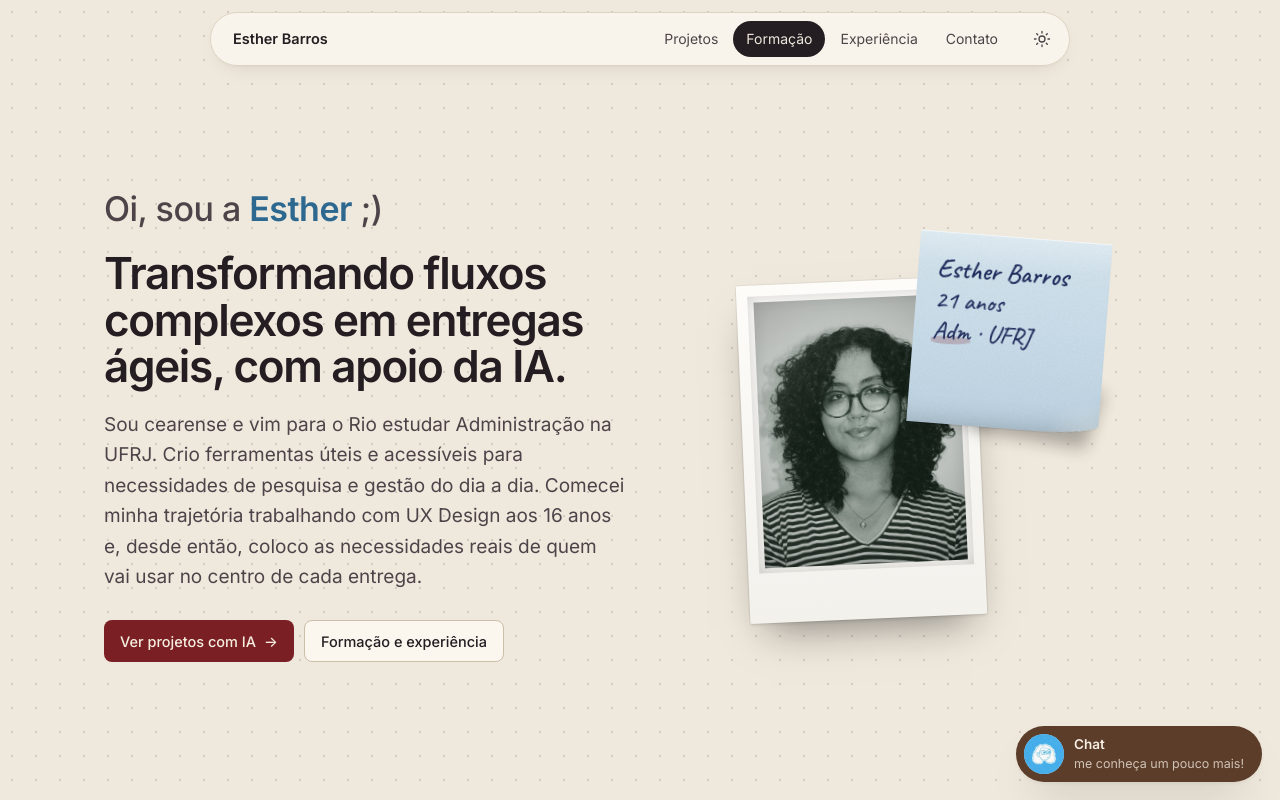
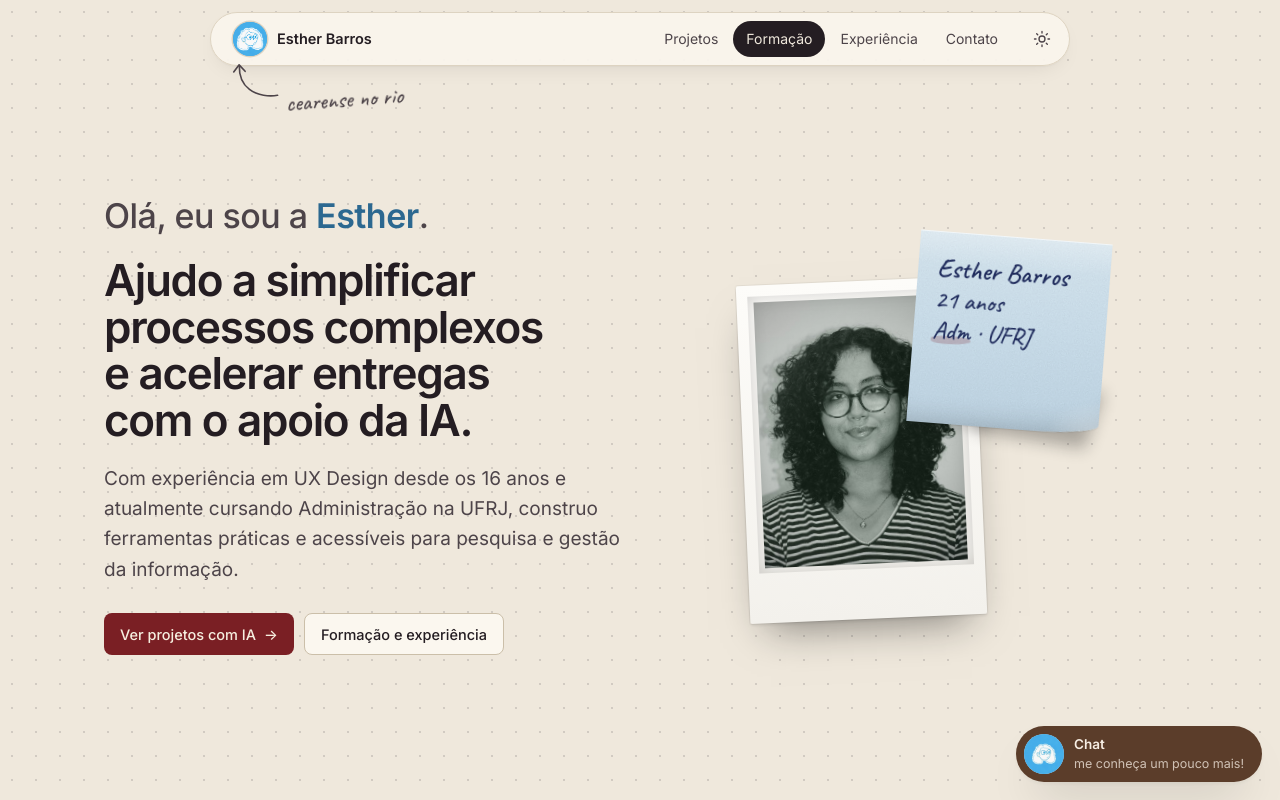
Before and after one commit to estherbarros/estherbarros.github.io, a plain HTML site: page index.html in a window 1280 px wide. Shown: the top 800 px of the page. Drawn offline with Linux system fonts and the light colour scheme.

Commit message:
Novo texto de apresentação, foto na navegação com anotação à mão e texto da UFRJ
Co-Authored-By: Claude Opus 5.5 <noreply@anthropic.com>

```diff
--- a/index.html
+++ b/index.html
@@ -548,6 +548,14 @@ details.estimativa p{margin-top:8px;font-size:15px;line-height:1.6;color:var(--t
 .lb-x{top:16px;right:16px}.lb-a{left:16px;top:50%;margin-top:-22px}.lb-p{right:16px;top:50%;margin-top:-22px}
 @media (max-width:600px){.galeria,.galeria.retrato{grid-template-columns:1fr}.lb-a,.lb-p{top:auto;bottom:20px;margin:0}}
 
+/* foto na navegação e anotação à mão */
+.pilula{position:relative}
+.marca .av.desenho{width:34px;height:34px;background:#4aa9e6;box-shadow:0 0 0 1.5px var(--borda)}
+.marca .av.desenho img{transform:scale(1.32)}
+.nota-mao{position:absolute;left:14px;top:calc(100% - 8px);display:flex;align-items:flex-end;gap:2px;color:var(--txt-2);pointer-events:none;transition:opacity .35s,transform .35s}
+.nota-mao svg{width:58px;height:44px;flex:none}
+.nota-mao span{font-family:var(--mao);font-size:23px;line-height:1;white-space:nowrap;transform:rotate(-4deg) translateY(10px)}
+.nota-mao.some{opacity:0;transform:translateY(-6px)}
 /* avatar da Esther */
 .av.eu{padding:0;overflow:hidden;background:#838540}
 .av.eu img{width:100%;height:100%;object-fit:cover;display:block}
@@ -791,7 +799,11 @@ a.pasta-capa:hover .abrir-capa,a.pasta-capa:focus-visible .abrir-capa{opacity:1;
 
 <header class="topo">
   <div class="pilula">
-    <a class="marca" href="#inicio"><span>Esther Barros</span></a>
+    <a class="marca" href="#inicio"><span class="av eu desenho"><img src="img/esther-desenho.png" alt=""></span><span>Esther Barros</span></a>
+    <div class="nota-mao" aria-hidden="true">
+      <svg viewBox="0 0 64 48" fill="none" stroke="currentColor" stroke-width="1.8" stroke-linecap="round" stroke-linejoin="round"><path d="M58 42c-9 1.5-22 .5-31-6.5C19 29.5 15.5 21 15.8 9.5"/><path d="M9.6 16.2 15.6 8.4l6.6 7.1"/></svg>
+      <span>cearense no rio</span>
+    </div>
     <nav aria-label="Seções">
       <a href="#projetos">Projetos</a>
       <a href="#formacao">Formação</a>
@@ -810,9 +822,9 @@ a.pasta-capa:hover .abrir-capa,a.pasta-capa:focus-visible .abrir-capa{opacity:1;
   <!-- ENTRADA -->
   <section class="entrada" id="inicio">
     <div>
-      <p class="ola rv">Oi, sou a <span>Esther</span> ;)</p>
-      <h1 class="rv">Transformando fluxos complexos em entregas ágeis, com apoio da&nbsp;IA.</h1>
-      <p class="bio rv">Sou cearense e vim para o Rio estudar Administração na UFRJ. Crio ferramentas úteis e acessíveis para necessidades de pesquisa e gestão do dia a dia. Comecei minha trajetória trabalhando com UX Design aos 16 anos e, desde então, coloco as necessidades reais de quem vai usar no centro de cada entrega.</p>
+      <p class="ola rv">Olá, eu sou a <span>Esther</span>.</p>
+      <h1 class="rv">Ajudo a simplificar processos complexos e acelerar entregas com o apoio da&nbsp;IA.</h1>
+      <p class="bio rv">Com experiência em UX Design desde os 16 anos e atualmente cursando Administração na UFRJ, construo ferramentas práticas e acessíveis para pesquisa e gestão da informação.</p>
       <div class="acoes rv">
         <a class="btn pri" href="#projetos">Ver projetos com IA <span class="seta">→</span></a>
         <a class="btn sec" href="#formacao">Formação e experiência</a>
@@ -1884,7 +1896,7 @@ const PROJETOS = [
 /* Formação */
 const FORMACAO = [
   {sigla:"UFRJ", logo:"img/logo-ufrj.png", cor:"vinho", titulo:"Bacharelado em Administração", inst:"Universidade Federal do Rio de Janeiro", sub:"Faculdade de Administração e Ciências Contábeis · FACC",
-   texto:"", tags:[["Em curso","status"],["Desde 2023","preto"]],
+   texto:"Saí do Ceará e vim sozinha para o Rio fazer a graduação. Escolhi a UFRJ por ser uma das maiores universidades federais do país e uma das mais bem avaliadas, e porque queria crescer num lugar com pesquisa, extensão e laboratórios em atividade. Boa parte da minha formação acontece nesses projetos, fora da sala de aula.", tags:[["Em curso","status"],["Desde 2023","preto"]],
    inicio:"2023-03-01", fim:"2027-12-31", fimRotulo:"2027/28", previsao:"Previsão de conclusão: 2º semestre de 2027 ou 1º semestre de 2028",
    junto:[["Coordenação no LAPPCOM","azul"],["Iniciação científica CNPq no OPEL","vinho"],["Integrante do NUGEPP","oliva"],["Comunicação do centro acadêmico","vinho"],["Extensão no Cria Fem","creme"]]},
   {sigla:"IFCE", logo:"img/logo-ifce.png", cor:"oliva", titulo:"Técnico em Telecomunicações", inst:"Instituto Federal do Ceará", sub:"Ensino médio técnico integrado · Fortaleza",
@@ -2346,6 +2358,9 @@ $('#chatForm').addEventListener('submit', e => {
 /* ---------------- aparecer e menu ---------------- */
 const io = new IntersectionObserver(es => es.forEach(e => { if(e.isIntersecting){ e.target.classList.add('in'); io.unobserve(e.target); } }), {threshold:.12});
 document.querySelectorAll('.rv,.circulado,.marcado').forEach(el => io.observe(el));
+(() => { const n = document.querySelector('.nota-mao'); if(!n) return;
+  const f = () => n.classList.toggle('some', window.scrollY > 60);
+  window.addEventListener('scroll', f, {passive:true}); f(); })();
 const links = [...document.querySelectorAll('.pilula nav a')];
 addEventListener('scroll', () => {
   let id = null;
```
Also changed, not shown: img/esther-desenho.png (added).
